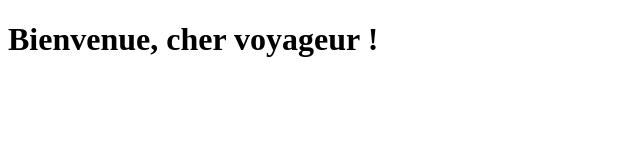
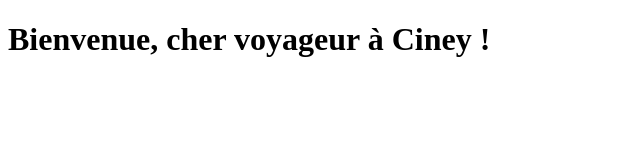
Before and after one commit to Kaladel/ei, a plain HTML site: page index.html in a window 1280 px wide. Shown: the whole page, without its empty margins (0-640 px from the left). Drawn offline with Linux system fonts and the light colour scheme.

Commit message:
à ciney

```diff
--- a/index.html
+++ b/index.html
@@ -7,6 +7,6 @@
     <title>Visiter Kazan</title>
 </head>
 <body>
-    <h1>Bienvenue, cher voyageur !</h1>
+    <h1>Bienvenue, cher voyageur à Ciney !</h1>
 </body>
 </html>
```
